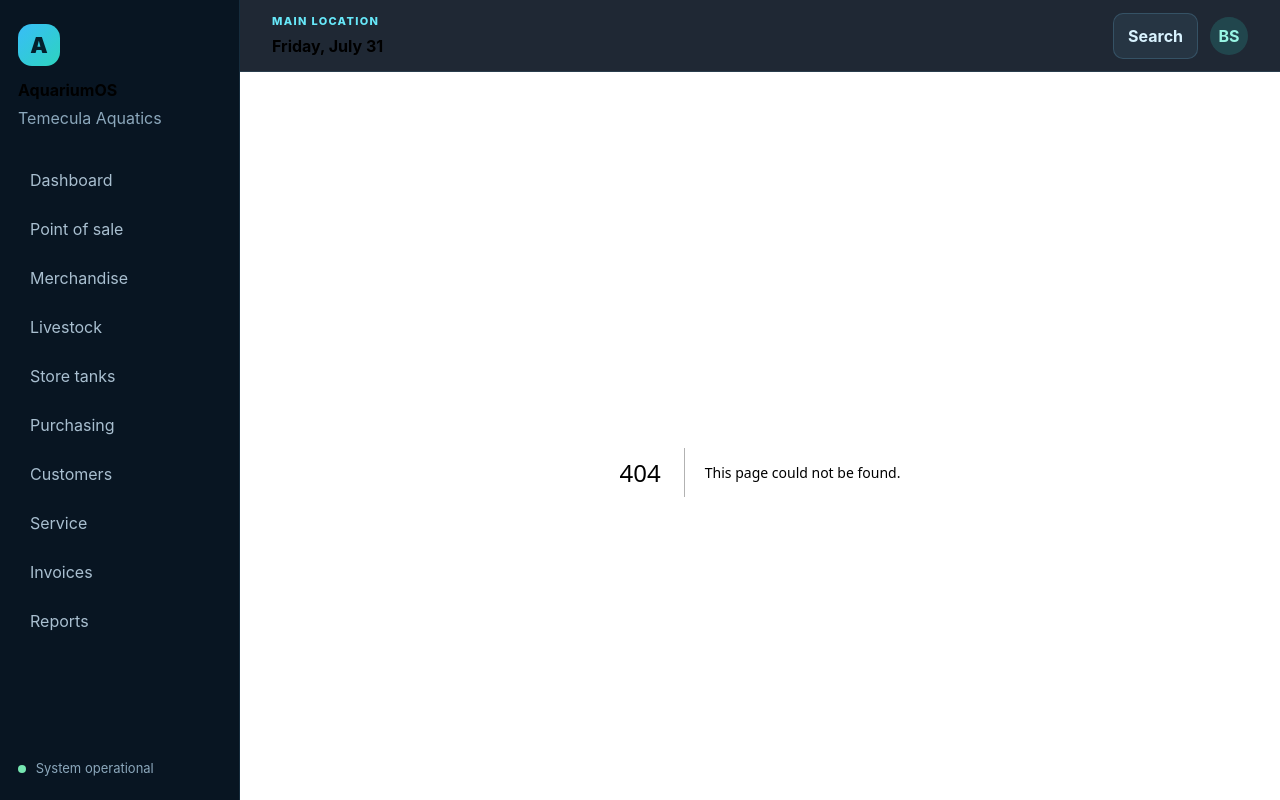
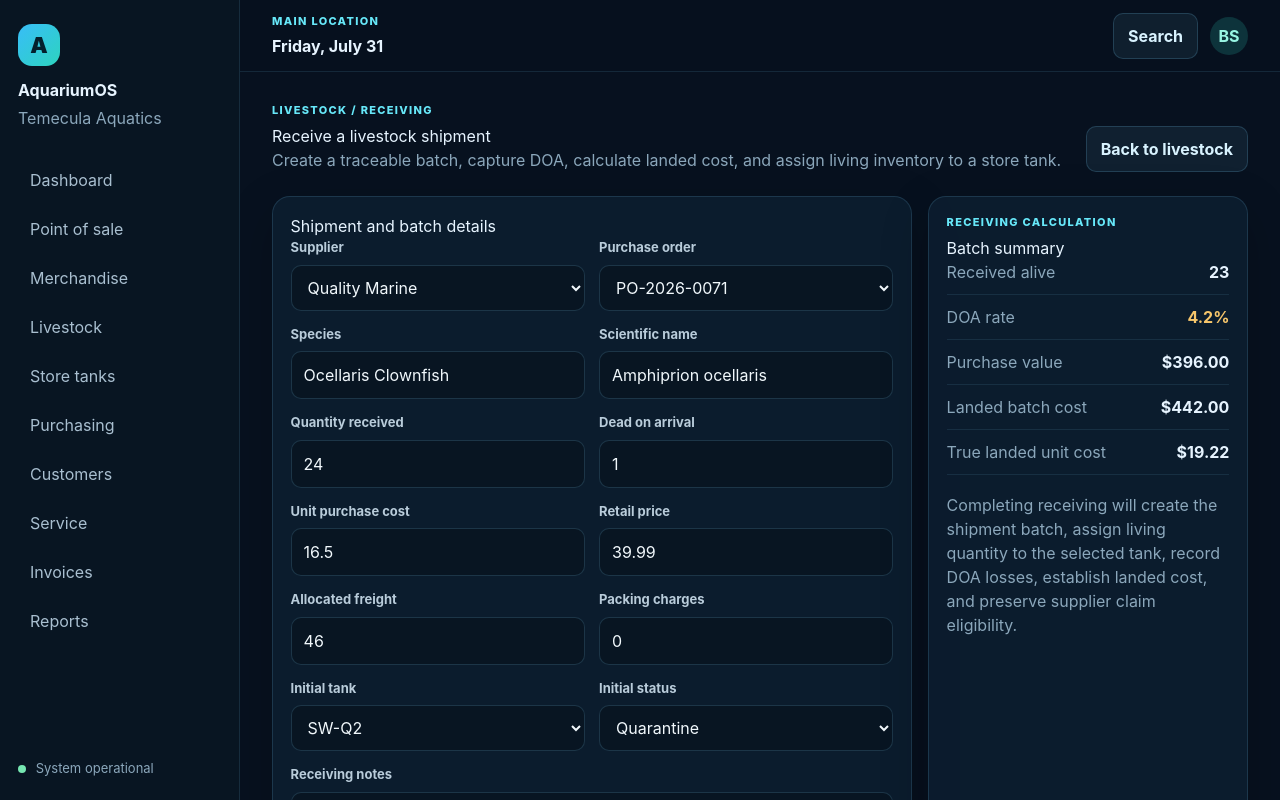
Before and after one commit to Alfredapp-hash/AquaOS, a Next.js app: page /livestock/receive in a window 1280 px wide. Before the commit this address had no page. Shown: the top 800 px of the page. Built offline with nearby package versions, Linux system fonts and the light colour scheme.

Commit message:
Add livestock receiving workflow page

```diff
--- /dev/null
+++ b/app/livestock/receive/page.tsx
@@ -0,0 +1,14 @@
+import Link from "next/link";
+import { LivestockReceivingForm } from "@/components/livestock-receiving-form";
+
+export default function ReceiveLivestockPage() {
+  return (
+    <main className="page">
+      <header className="page-header">
+        <div><span className="eyebrow">Livestock / Receiving</span><h1>Receive a livestock shipment</h1><p className="muted">Create a traceable batch, capture DOA, calculate landed cost, and assign living inventory to a store tank.</p></div>
+        <Link href="/livestock" className="secondary-button">Back to livestock</Link>
+      </header>
+      <LivestockReceivingForm />
+    </main>
+  );
+}
```
